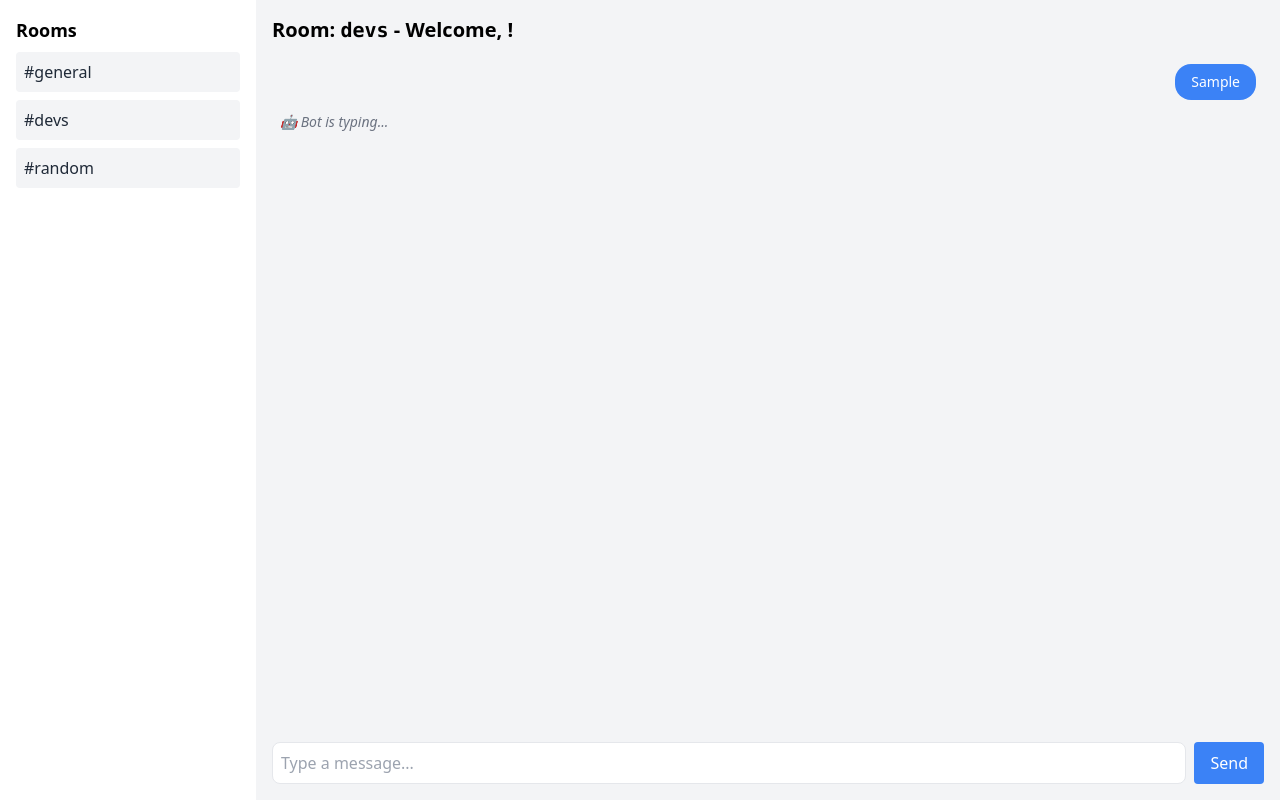
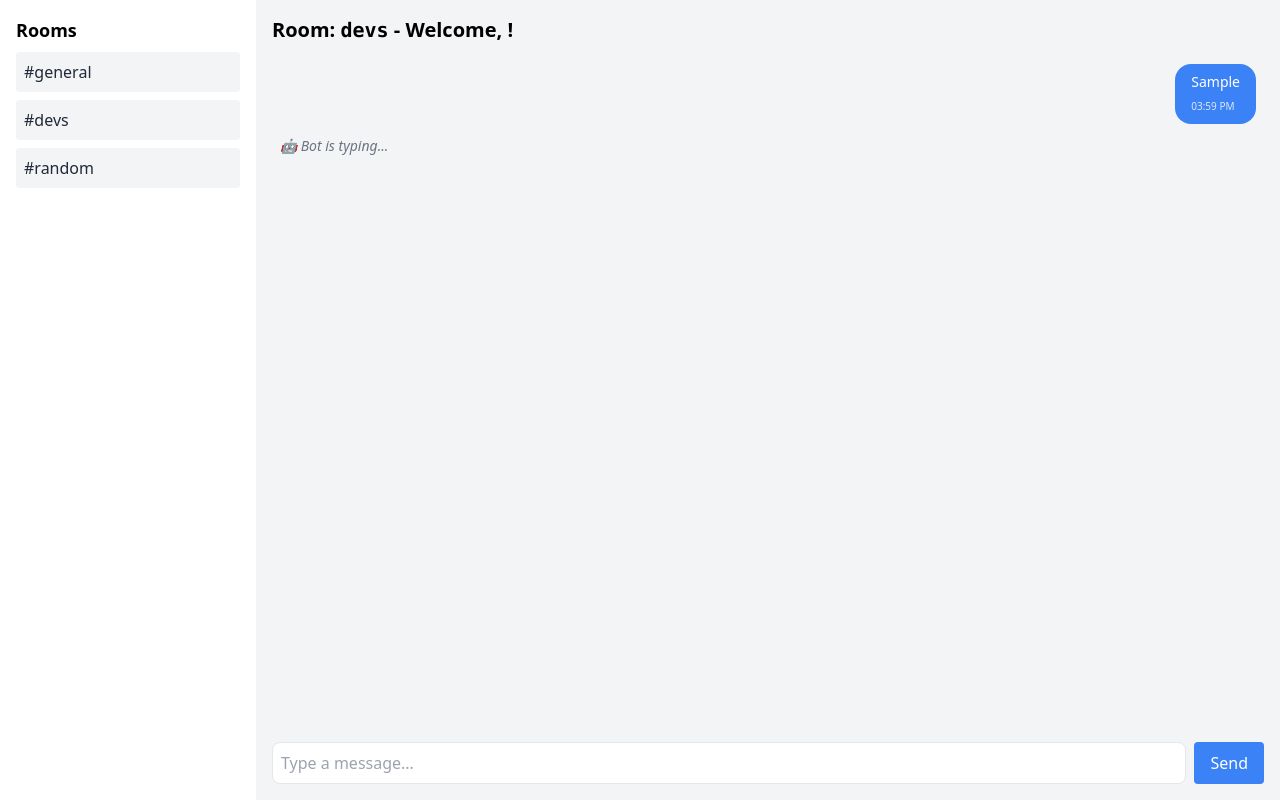
Before and after one commit to MargoTech/app-chat, a React (Vite) app: page /room/devs in a window 1280 px wide. Both pictures are taken after typing "Sample" into the empty fields and a click on the button "Send". Built offline with nearby package versions, Linux system fonts and the light colour scheme.

Commit message:
Adding timestamp for messages

```diff
--- a/src/components/MessageBubble.jsx
+++ b/src/components/MessageBubble.jsx
@@ -1,4 +1,9 @@
-export default function MessageBubble({ sender, text, isOwn }) {
+export default function MessageBubble({ sender, text, isOwn, timestamp }) {
+  const time = new Date(timestamp).toLocaleTimeString([], {
+    hour: "2-digit",
+    minute: "2-digit",
+  });
+
   return (
     <div className={`flex ${isOwn ? "justify-end" : "justify-start"}`}>
       <div
@@ -7,6 +12,13 @@ export default function MessageBubble({ sender, text, isOwn }) {
       >
         <p className="font-semibold">{sender}</p>
         <p>{text}</p>
+        <span
+          className={`block text-[10px] mt-1 ${
+            isOwn ? "text-blue-100" : "text-gray-500"
+          }`}
+        >
+          {time}
+        </span>
       </div>
     </div>
   );
--- a/src/pages/ChatRoom.jsx
+++ b/src/pages/ChatRoom.jsx
@@ -35,6 +35,7 @@ export default function ChatRoom() {
             sender={msg.sender}
             text={msg.text}
             isOwn={msg.sender === username}
+            timestamp={msg.timestamp}
           />
         ))}
 
```
